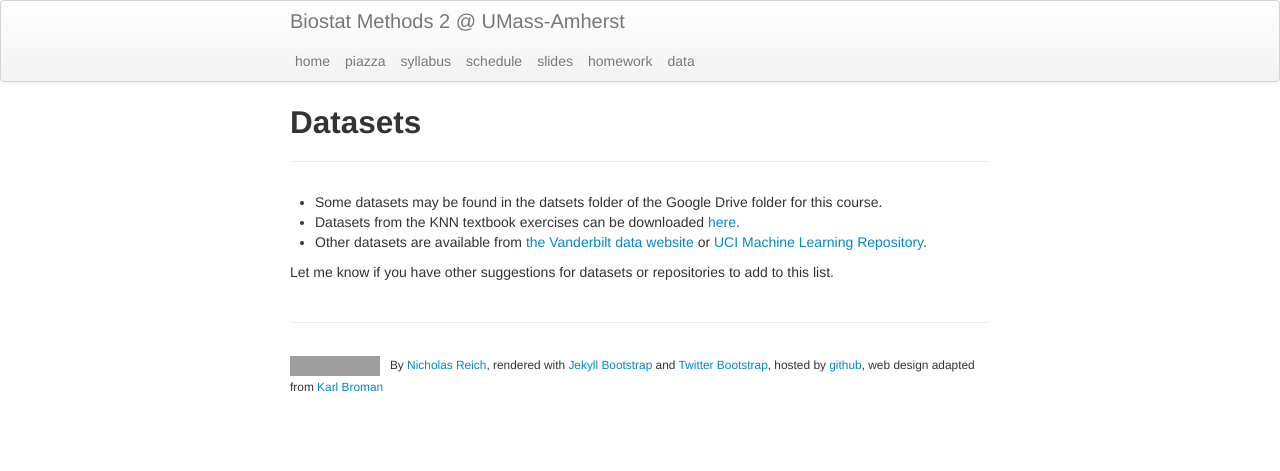
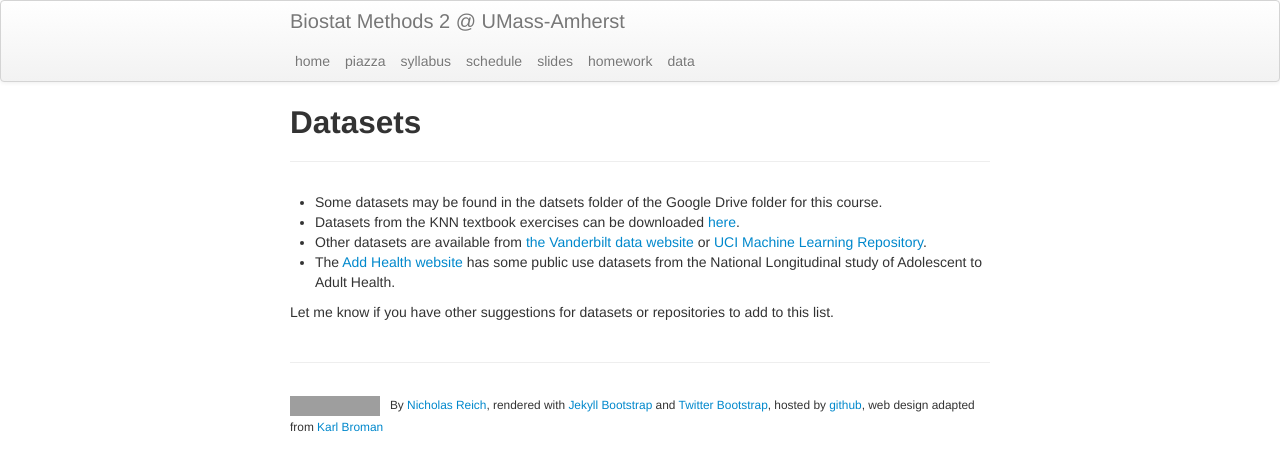
Before and after one commit to nickreich/stat-modeling-2015, a Jekyll site: the page built from pages/datasets.md, in a window 1280 px wide. Shown: the top 471 px of the page. Built offline with Jekyll 4.4.1, drawn with Linux system fonts in a browser that asks for light colours; grey boxes are pictures that could not be loaded.

Commit message:
adding add health dataset link.

```diff
--- a/pages/datasets.md
+++ b/pages/datasets.md
@@ -7,5 +7,6 @@ tagline:
 * Some datasets may be found in the datsets folder of the Google Drive folder for this course. <br>
 * Datasets from the KNN textbook exercises can be downloaded [here](https://netfiles.umn.edu/users/nacht001/www/nachtsheim/index.html). <br>
 * Other datasets are available from [the Vanderbilt data website](http://biostat.mc.vanderbilt.edu/wiki/Main/DataSets) or [UCI Machine Learning Repository](http://archive.ics.uci.edu/ml/).
+* The [Add Health website](http://www.cpc.unc.edu/projects/addhealth/data/publicdata/public-use-dataset-descriptions) has some public use datasets from the National Longitudinal study of Adolescent to Adult Health.
 
 Let me know if you have other suggestions for datasets or repositories to add to this list.
```
